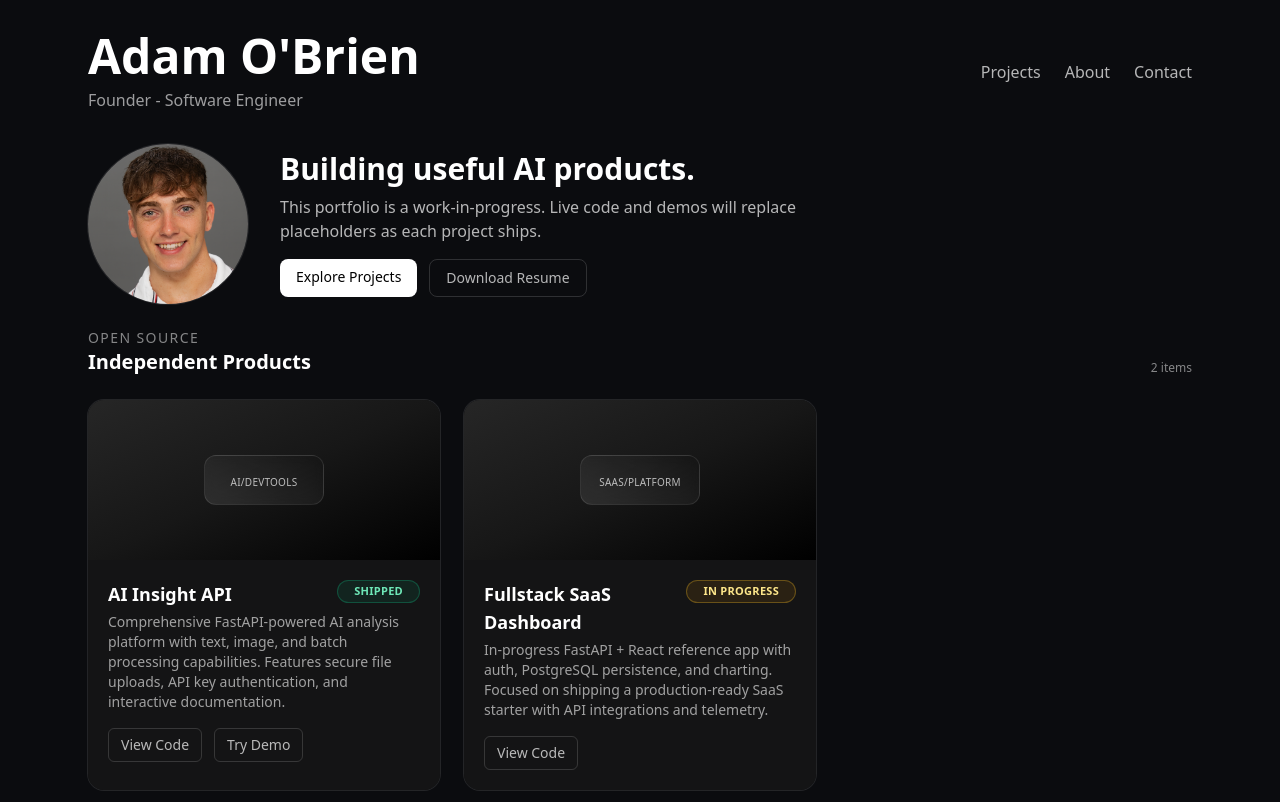
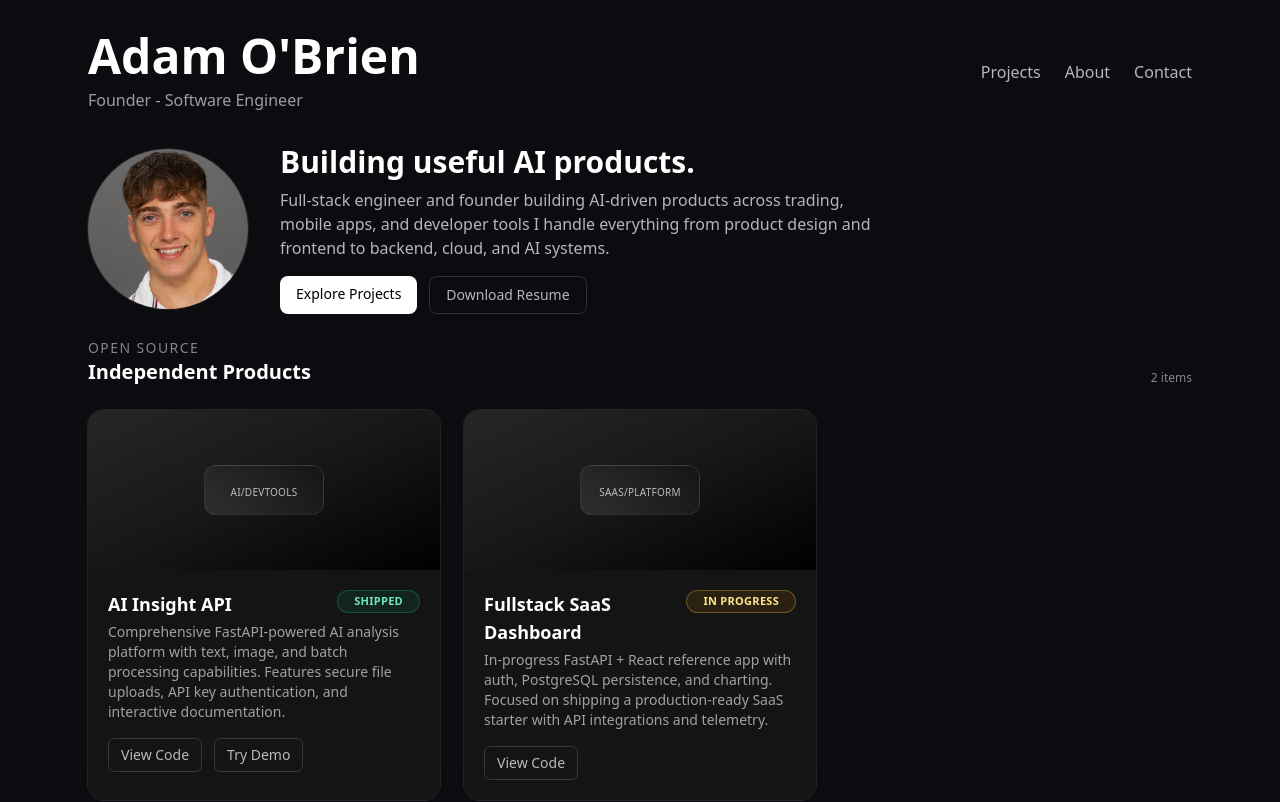
Before and after one commit to adamobrien-dev/portfolio-site, a Next.js app: page / in a window 1280 px wide. Shown: the top 802 px of the page. Built offline with nearby package versions, Linux system fonts and the light colour scheme.

Commit message:
feat: Update hero bio to reflect current portfolio state

```diff
--- a/src/components/Hero.tsx
+++ b/src/components/Hero.tsx
@@ -16,7 +16,8 @@ export default function Hero() {
       <div>
         <h2 className="text-2xl md:text-3xl font-semibold">Building useful AI products.</h2>
         <p className="mt-2 max-w-prose text-white/70">
-          This portfolio is a work-in-progress. Live code and demos will replace placeholders as each project ships.
+          Full-stack engineer and founder building AI-driven products across trading, mobile apps, and developer tools I
+          handle everything from product design and frontend to backend, cloud, and AI systems.
         </p>
         <div className="mt-4 flex gap-3">
           <a href="#projects" className="rounded-lg bg-white text-black px-4 py-2 text-sm font-medium">Explore Projects</a>
```
